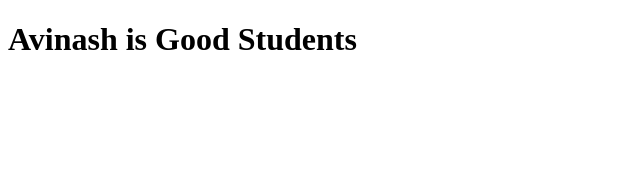
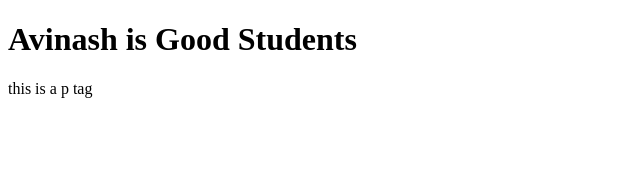
Before and after one commit to Avinash-Singh1/github_pages_ci_cd, an Angular app: page / in a window 1280 px wide. Shown: the top 170 px of the page, without its empty margins (0-640 px from the left). Built offline with nearby package versions, Linux system fonts and the light colour scheme.

Commit message:
Added changes for my-angular-app

```diff
--- a/src/app/app.component.html
+++ b/src/app/app.component.html
@@ -1 +1,2 @@
 <h1>Avinash is Good Students</h1>
+<p>this is a p tag</p>
```
